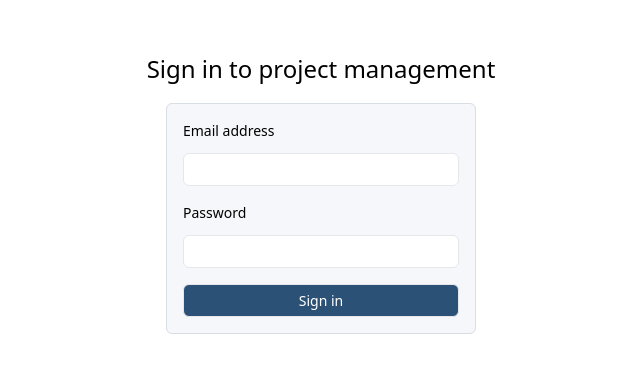
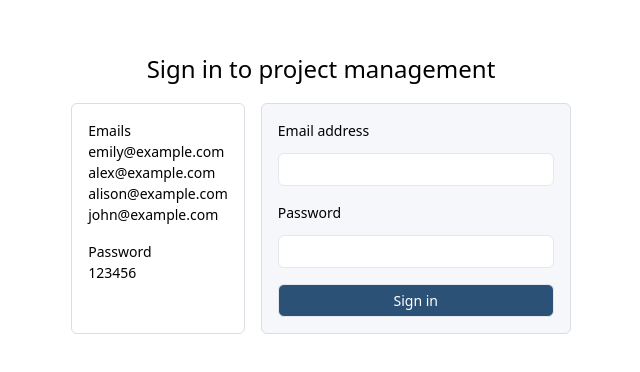
Before and after one commit to fuhad479/project-management-react, a React (Create React App) app: page / in a window 1280 px wide. Shown: the part 208-580 px from the top of the page, without its empty margins (319-959 px from the left). Built offline with nearby package versions, Linux system fonts and the light colour scheme.

Commit message:
added login credentials to login page

```diff
--- a/src/routes/Login.jsx
+++ b/src/routes/Login.jsx
@@ -34,6 +34,17 @@ export default function Login() {
             <p className="text-[24px] font-thin mb-[16px]">
                 Sign in to project management
             </p>
+            <div className="flex gap-[16px]">
+                <div className="border border-[hsl(210deg,18%,87%)] rounded-[6px] p-[16px]">
+                    <p className="text-[14px] font-medium">Emails</p>
+                    <p className="text-[14px]">emily@example.com</p>
+                    <p className="text-[14px]">alex@example.com</p>
+                    <p className="text-[14px]">alison@example.com</p>
+                    <p className="text-[14px] mb-[16px]">john@example.com</p>
+                    <p className="text-[14px] font-medium">Password</p>
+                    <p className="text-[14px] mb-[16px]">123456</p>
+                </div>
+                <div className="">
                     <form
                         className="w-[310px] flex flex-col border border-[hsl(210deg,18%,87%)] rounded-[6px] bg-[hsl(210,29%,97%)] p-[16px]"
                         onSubmit={handleSubmit}
@@ -65,5 +76,7 @@ export default function Login() {
                         />
                     </form>
                 </div>
+            </div>
+        </div>
     )
 }
```
Lines whose indentation alone changed are shown as unchanged.
